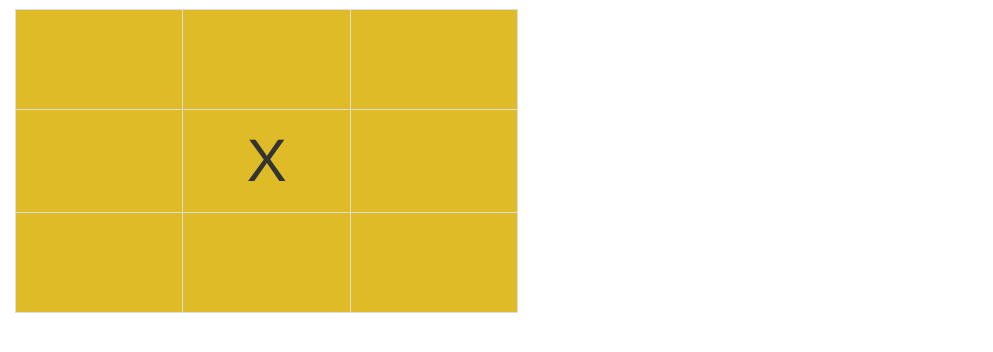
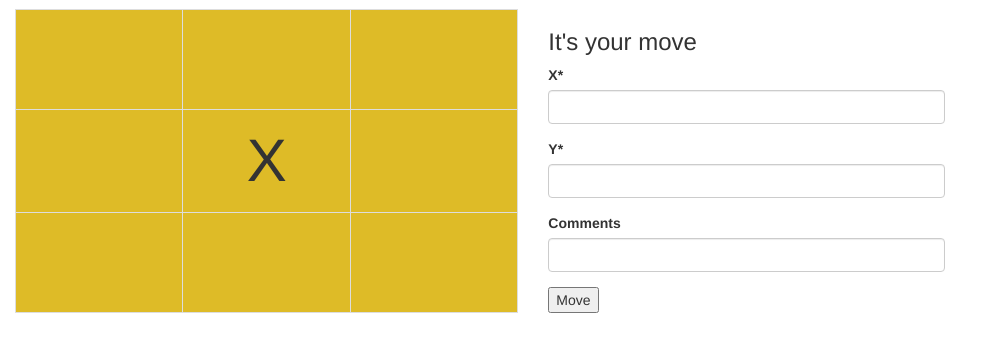
Before and after one commit to ericnjogu/plst-tictactoe, a Django app: page /game/detail/1 in a window 1280 px wide. Shown: the part 61-413 px from the top of the page, without its empty margins (0-993 px from the left). Run offline with Django 3.2, Linux system fonts and the light colour scheme; a user stored in the database is signed in; tables that the repository leaves empty hold one stand-in row (values such as "Sample post"); some libraries are stand-ins or nearby versions.

Commit message:
feat: adding a 'move' form
- shows only when the it's the current user's turn to make a move

```diff
--- /dev/null
+++ b/gameplay/forms.py
@@ -0,0 +1,9 @@
+""" app 'gameplay' forms """
+from django.forms import ModelForm
+from .models import Move
+
+class MoveForm(ModelForm):
+    """ allow user to make a move """
+    class Meta:
+        model = Move
+        fields = ['x', 'y', 'comments']
--- a/gameplay/models.py
+++ b/gameplay/models.py
@@ -50,6 +50,11 @@ class Game(models.Model):
             board[move.x][move.y] = move
         return board
 
+    def is_users_move(self, user):
+        """ true if the provided user is meant to make a move """
+        return (user == self.first_player and self.status == 'F') or\
+                (user == self.second_player and self.status == 'S')
+
 class Move(models.Model):
     """a tictactoe game move"""
     x = models.IntegerField()
--- a/gameplay/views.py
+++ b/gameplay/views.py
@@ -2,10 +2,14 @@
 from django.shortcuts import render, get_object_or_404
 from django.contrib.auth.decorators import login_required
 from gameplay.models import Game
+from gameplay.forms import MoveForm
 
 # Create your views here.
 @login_required
 def game_detail(request, game_id):
     """ show game detail """
     game = get_object_or_404(Game, pk=game_id)
-    return render(request, 'gameplay/game_detail.html', {'game':game})
+    context = {'game':game}
+    if game.is_users_move(request.user):
+        context['form'] = MoveForm()
+    return render(request, 'gameplay/game_detail.html', context)
--- a/templates/gameplay/game_detail.html
+++ b/templates/gameplay/game_detail.html
@@ -43,4 +43,15 @@
             {% endfor %}
         </table>
     </div>
+    {% if form %}
+        {% load crispy_forms_tags %}
+        <div class="col-md-4">
+            <h3>It's your move</h3>
+            <form method="POST" action="">
+                {{ form | crispy}}
+                {% csrf_token %}
+                <button type="submit">Move</button>
+            </form>
+        </div>
+    {% endif %}
 {% endblock %}
```
